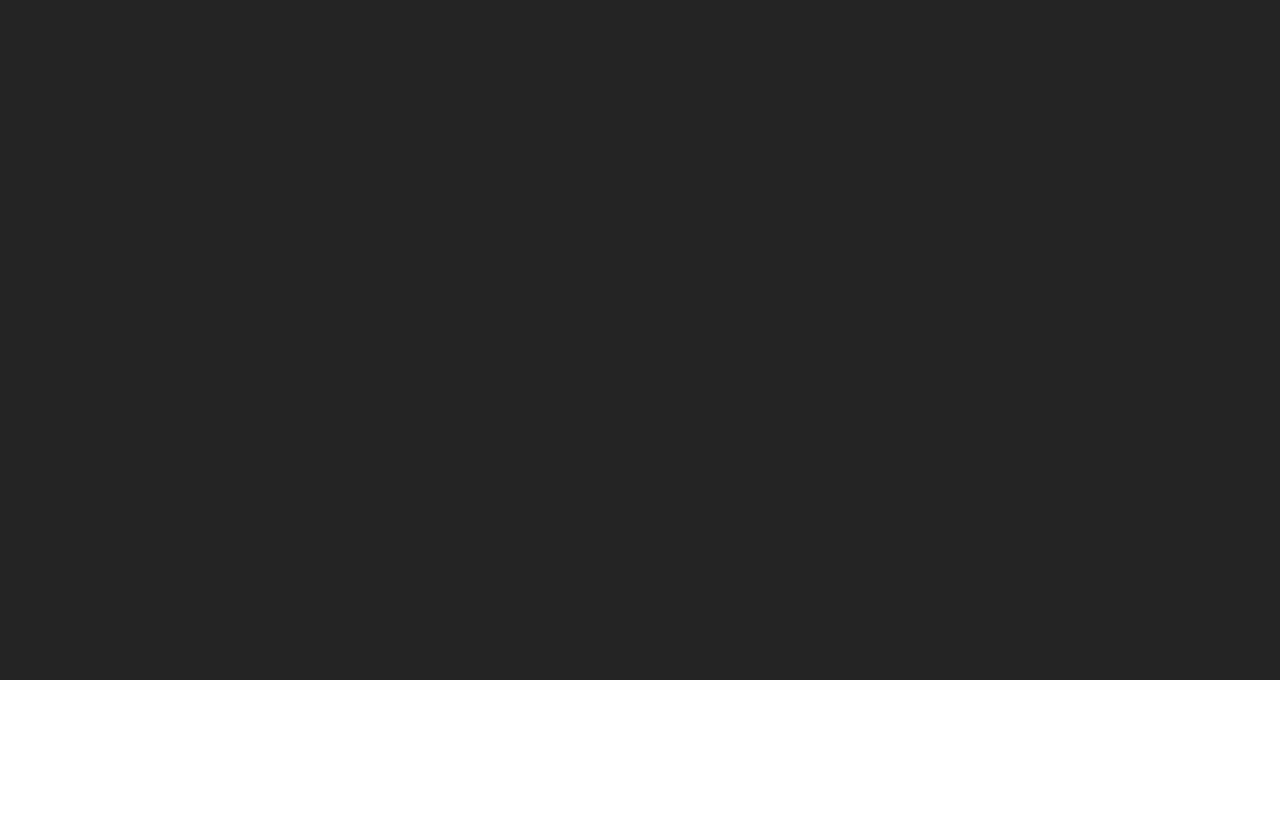
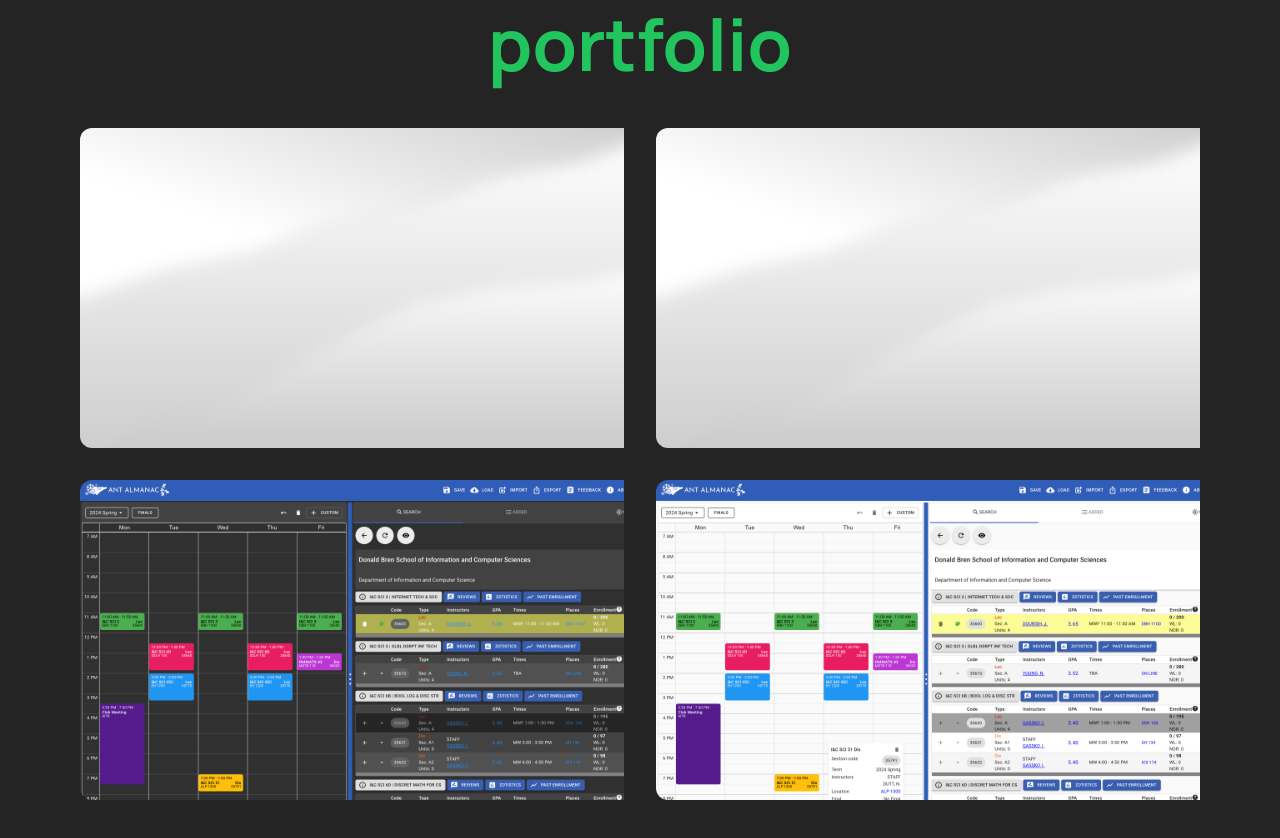
Before and after one commit to KevinWu098/website, a Next.js app: page / in a window 1280 px wide. Shown: the part 920-1758 px from the top of the page. Before the commit the page ends 1600 px from the top, so only its background shows below. Built offline with nearby package versions, Linux system fonts and the light colour scheme.

Commit message:
feat: portfolio WIP

```diff
--- a/src/app/page.tsx
+++ b/src/app/page.tsx
@@ -1,11 +1,131 @@
+"use client";
+
+import { useState } from "react";
+import Link from "next/link";
 import Hero from "@/components/hero/Hero";
+import { cn } from "@/lib/utils";
+import { Github, GlobeIcon } from "lucide-react";
+
+const PORTFOLIO_ITEMS = [
+    {
+        id: 1,
+        title: "Agentic",
+        description: "An accessibility tool, powered by AI large action model",
+        image: "/gray.svg",
+    },
+    {
+        id: 2,
+        title: "Agentic",
+        description: "An accessibility tool, powered by AI large action model",
+        image: "/gray.svg",
+    },
+    {
+        id: 3,
+        title: "Agentic",
+        description:
+            "An accessibility tool, powered by an AI large action model",
+        image: "/portfolio/antalmanac.png",
+        github: "https://github.com/icssc/antalmanac",
+        site: "https://antalmanac.com",
+    },
+    {
+        id: 4,
+        title: "AntAlmanac",
+        description: "Open-source course planner for UCI students",
+        image: "/portfolio/antalmanac_light.png",
+        github: "https://github.com/icssc/antalmanac",
+        site: "https://antalmanac.com",
+    },
+];
 
 export default function Home() {
+    const [hovered, setHovered] = useState<boolean[]>(() =>
+        Array(PORTFOLIO_ITEMS.length).fill(false),
+    );
+
+    const handleHover = (index: number) => {
+        setHovered((prevHovered) => prevHovered.map((_, i) => i === index));
+    };
+
+    const handleUnhover = () => {
+        setHovered(Array(PORTFOLIO_ITEMS.length).fill(false));
+    };
+
     return (
         <main className="min-h-screen">
             <Hero />
 
-            <div className="min-h-screen bg-[#242424]">fkdajshfkjshd</div>
+            <div className="min-h-screen bg-[#242424]">
+                <div className="wrapper py-32 flex-center flex-col">
+                    <h2 className="text-7xl font-bold text-primary">
+                        portfolio
+                    </h2>
+                    <div className="grid grid-cols-2 gap-8 mt-12">
+                        {PORTFOLIO_ITEMS.map((item, index) => (
+                            <div
+                                className="overflow-hidden grid"
+                                key={item.id}
+                                onMouseOver={() => handleHover(index)}
+                                onMouseOut={() => handleUnhover()}
+                            >
+                                {hovered[index] && (
+                                    <div
+                                        className="w-[600px] col-start-1 row-start-1 z-10 pointer-events-none mt-auto px-12 py-8 space-y-4 text-white"
+                                        data-aos="fade"
+                                        data-aos-duration="400"
+                                    >
+                                        <div className="flex flex-col space-y-2">
+                                            <h3 className="font-bold text-3xl">
+                                                {item.title}
+                                            </h3>
+                                            <p className="text-xl w-[90%]">
+                                                {item.description}
+                                            </p>
+                                        </div>
+                                        <div className="flex space-x-4">
+                                            {item.github ? (
+                                                <Link
+                                                    href={item.github}
+                                                    referrerPolicy="no-referrer"
+                                                    target="_blank"
+                                                    className="pointer-events-auto hover:text-primary"
+                                                >
+                                                    <Github />
+                                                </Link>
+                                            ) : null}
+                                            {item.site ? (
+                                                <Link
+                                                    href={item.site}
+                                                    referrerPolicy="no-referrer"
+                                                    target="_blank"
+                                                    className="pointer-events-auto hover:text-primary"
+                                                >
+                                                    <GlobeIcon />
+                                                </Link>
+                                            ) : null}
+                                        </div>
+                                    </div>
+                                )}
+
+                                <div
+                                    style={
+                                        {
+                                            "--image-url": `url(${item.image})`,
+                                        } as any
+                                    }
+                                    className={cn(
+                                        "w-[600px] h-80 p-4 rounded-xl col-start-1 row-start-1",
+                                        "bg-[image:var(--image-url)] bg-cover",
+                                        "hover:brightness-[.275] hover:scale-105 hover:blur-[2px] transition-all duartion-300",
+                                        hovered[index] &&
+                                            "brightness-[.275] scale-105 blur-[2px] transition-all duration-300" /* Allows for overlaid links */,
+                                    )}
+                                />
+                            </div>
+                        ))}
+                    </div>
+                </div>
+            </div>
         </main>
     );
 }
--- a/src/components/hero/Hero.tsx
+++ b/src/components/hero/Hero.tsx
@@ -15,7 +15,7 @@ const Hero = () => {
                         Hey! I'm
                     </span>
                     <h1
-                        className="font-bold text-[14rem] leading-none -ml-[15px] bg-green-500 bg-blend-overlay inline-block text-transparent bg-clip-text"
+                        className="font-bold text-[14rem] leading-none -ml-[15px] bg-green-600 bg-blend-overlay inline-block text-transparent bg-clip-text"
                         data-aos="fade-up"
                         data-aos-duration="1000"
                         data-aos-delay="400"
--- a/src/components/hero/Links.tsx
+++ b/src/components/hero/Links.tsx
@@ -5,7 +5,7 @@ import { Separator } from "@/components/ui/separator";
 const Links = () => {
     return (
         <div
-            className="bg-gradient-to-r from-slate-700 to-slate-600 w-fit h-fit rounded-lg p-2 flex-center absolute -bottom-24 space-x-2 drop-shadow-[0_0px_16px_rgba(55,124,151,0.3)] mt-12"
+            className="bg-gradient-to-r from-slate-700 to-slate-600 w-fit h-fit rounded-lg p-2 flex-center absolute -bottom-24 space-x-2 drop-shadow-[0_0px_16px_rgba(35,196,93,0.25)] mt-12"
             data-aos="fade"
             data-aos-duration="400"
             data-aos-delay="1400"
```
Also changed, not shown: public/portfolio/antalmanac.png (added), public/portfolio/antalmanac_light.png (added).
